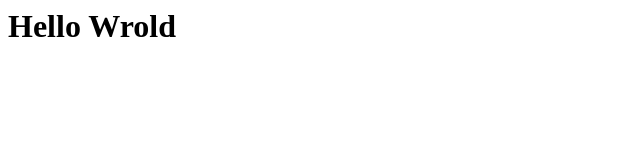
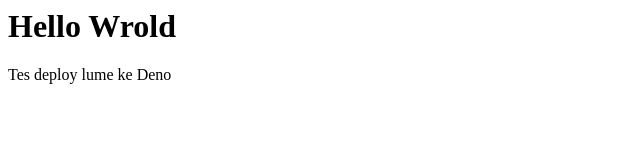
Before and after one commit to kuspoes/lemes, a plain HTML site: page src/index.html in a window 1280 px wide. Shown: the whole page, without its empty margins (0-640 px from the left). Drawn offline with Linux system fonts and the light colour scheme.

Commit message:
commit 2

```diff
--- a/src/index.html
+++ b/src/index.html
@@ -5,5 +5,6 @@
   </head>
   <body>
     <h1>Hello Wrold</h1>
+    <p>Tes deploy lume ke Deno</p>
   </body>
 </html>
```
